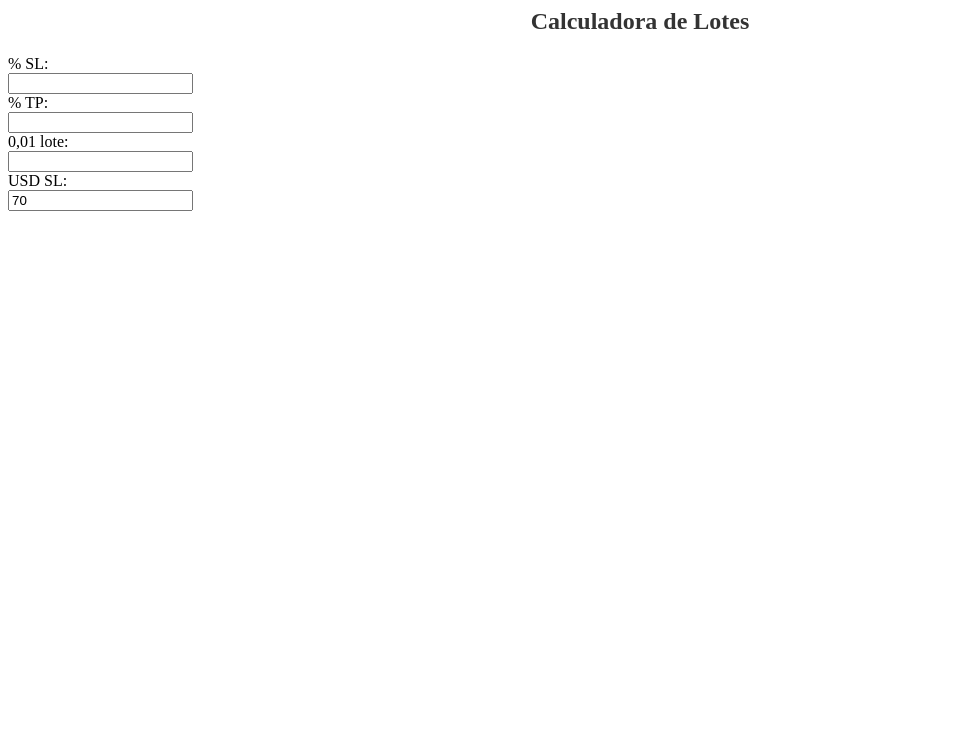
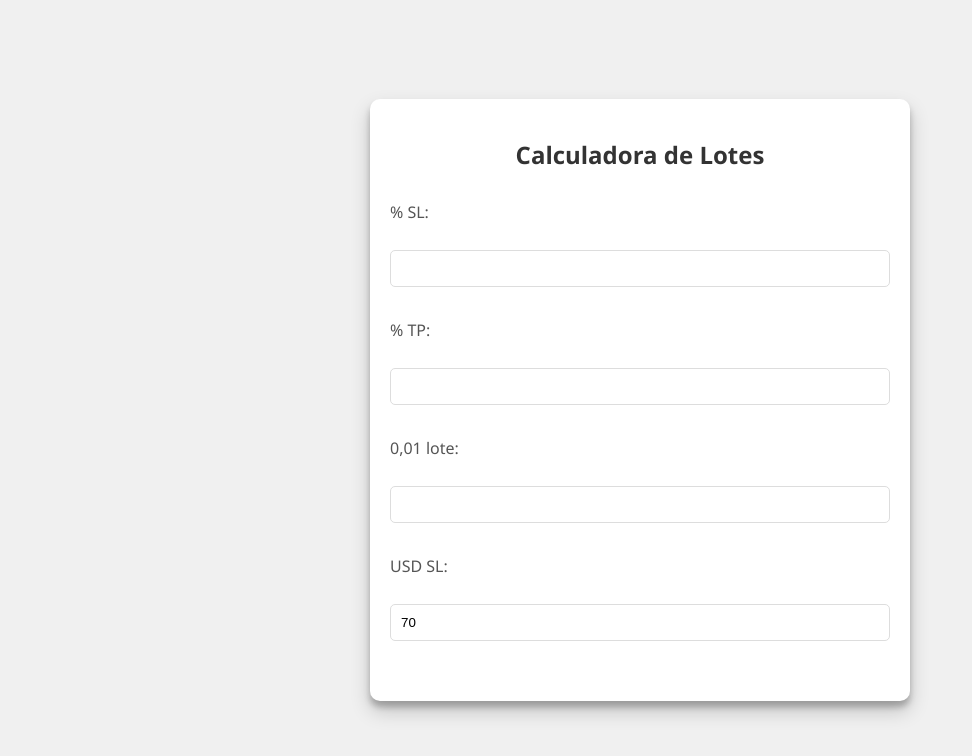
Before and after one commit to POL2312/pol2312.github.io, a plain HTML site: page calculadora/index.html in a window 1280 px wide. Shown: the whole page, without its empty margins (0-972 px from the left). Drawn offline with Linux system fonts and the light colour scheme.

Commit message:
Update index.html

```diff
--- a/calculadora/index.html
+++ b/calculadora/index.html
@@ -1,5 +1,68 @@
-<div id="miFormulario">
-        <h2 style="text-align: center; color: #333;">Calculadora de Lotes</h2>
+<!DOCTYPE html>
+<html>
+<head>
+    <title>Calculadora de Lotes</title>
+    <style>
+        body {
+            background-color: #f0f0f0;
+            font-family: 'Segoe UI', Tahoma, Geneva, Verdana, sans-serif;
+            display: flex;
+            justify-content: center;
+            align-items: center;
+            height: 100vh;
+            margin: 0;
+        }
+
+        #miFormulario {
+            background-color: #ffffff;
+            padding: 20px;
+            border-radius: 10px;
+            box-shadow: 0 10px 20px rgba(0, 0, 0, 0.19), 0 6px 6px rgba(0, 0, 0, 0.23);
+            max-width: 500px;
+            width: 90%;
+        }
+
+        h2 {
+            color: #333;
+            text-align: center;
+            margin-bottom: 20px;
+        }
+
+        form {
+            display: flex;
+            flex-direction: column;
+        }
+
+        label {
+            color: #555;
+            margin-top: 10px;
+        }
+
+        input {
+            padding: 10px;
+            border-radius: 5px;
+            border: 1px solid #ddd;
+            margin-top: 5px;
+        }
+
+        input:focus {
+            border-color: #007BFF;
+        }
+
+        p {
+            margin-top: 15px;
+            font-size: 18px;
+            color: #333;
+        }
+
+        .result, .sl {
+            color: #007BFF;
+        }
+    </style>
+</head>
+<body>
+    <div id="miFormulario">
+        <h2>Calculadora de Lotes</h2>
 
         <form id="formulario">
             <label for="input1">% SL:</label><br>
@@ -13,13 +76,33 @@
 
             <label for="input3">USD SL:</label><br>
             <input type="number" id="input3" name="input3" value="70"><br>
-
         </form>
-
 
         <p id="resultado1" class="result"></p>
         <p id="sl" class="sl"></p>
         <p id="tp" class="result"></p>
         <p id="lote" class="result"></p>
+    </div>
 
-    </div>
+    <script>
+    document.getElementById('formulario').addEventListener('input', function(event) {
+        var porcentaje1 = document.getElementById('input1').value;
+        var porcentaje2 = document.getElementById('input2').value;
+        var valorPorDefecto = document.getElementById('input3').value;
+        var lotepetit = document.getElementById('input4').value;
+
+        // Calcula el resultado
+        var resultado = porcentaje1 * 30;
+        var resultado1 = valorPorDefecto / (resultado / 100);
+        var lote = resultado1 / (100) / lotepetit;
+        var tp = porcentaje2 * 30 * resultado1 / 100;
+
+        // Muestra el resultado con dos decimales
+        document.getElementById('resultado1').textContent = "MARGIN: " + resultado1.toFixed(2);
+        document.getElementById('lote').textContent = "LOTE: " + lote.toFixed(2);
+        document.getElementById('sl').textContent = "SL " + valorPorDefecto;
+        document.getElementById('tp').textContent = "TP " + tp.toFixed(2);
+    });
+    </script>
+</body>
+</html>
```
